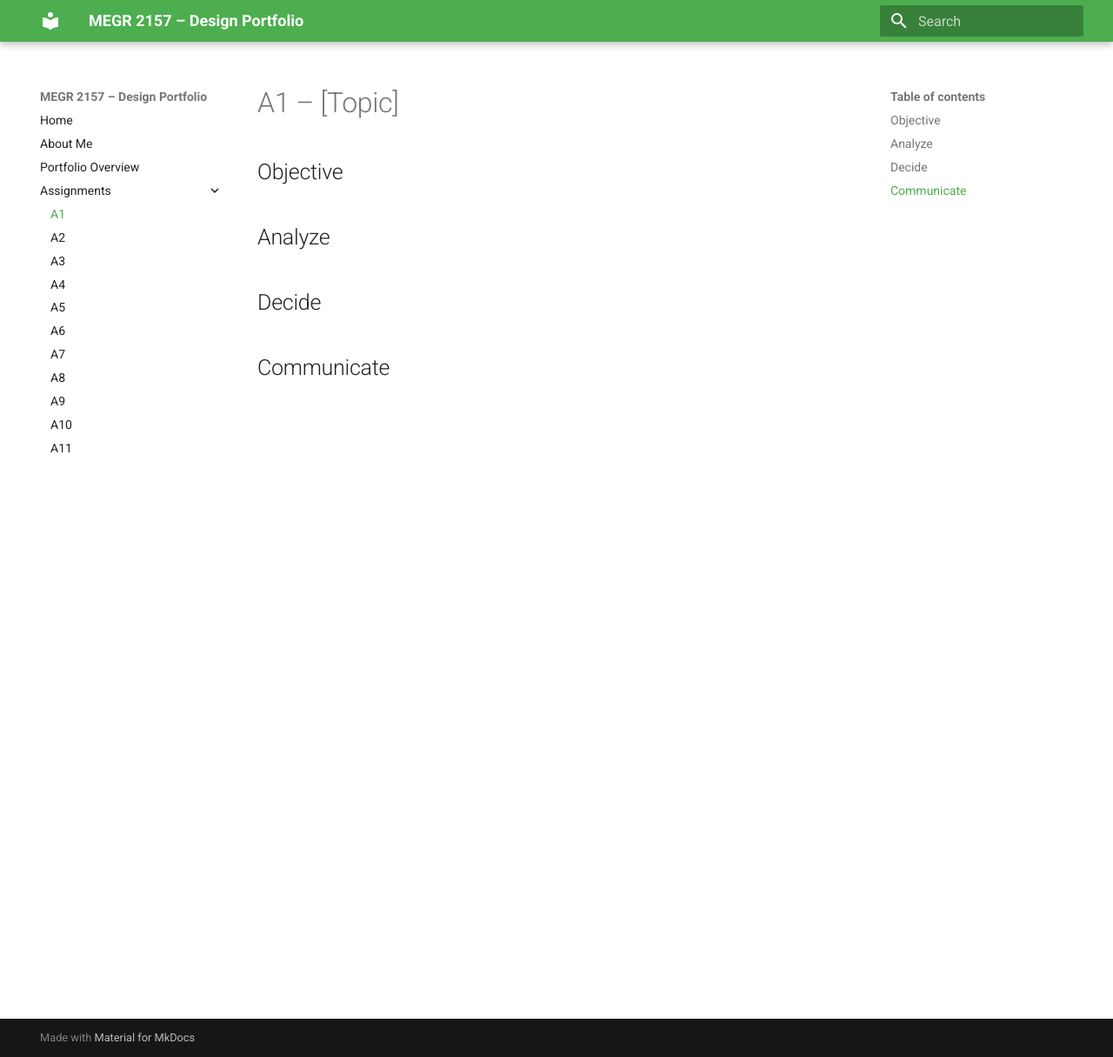
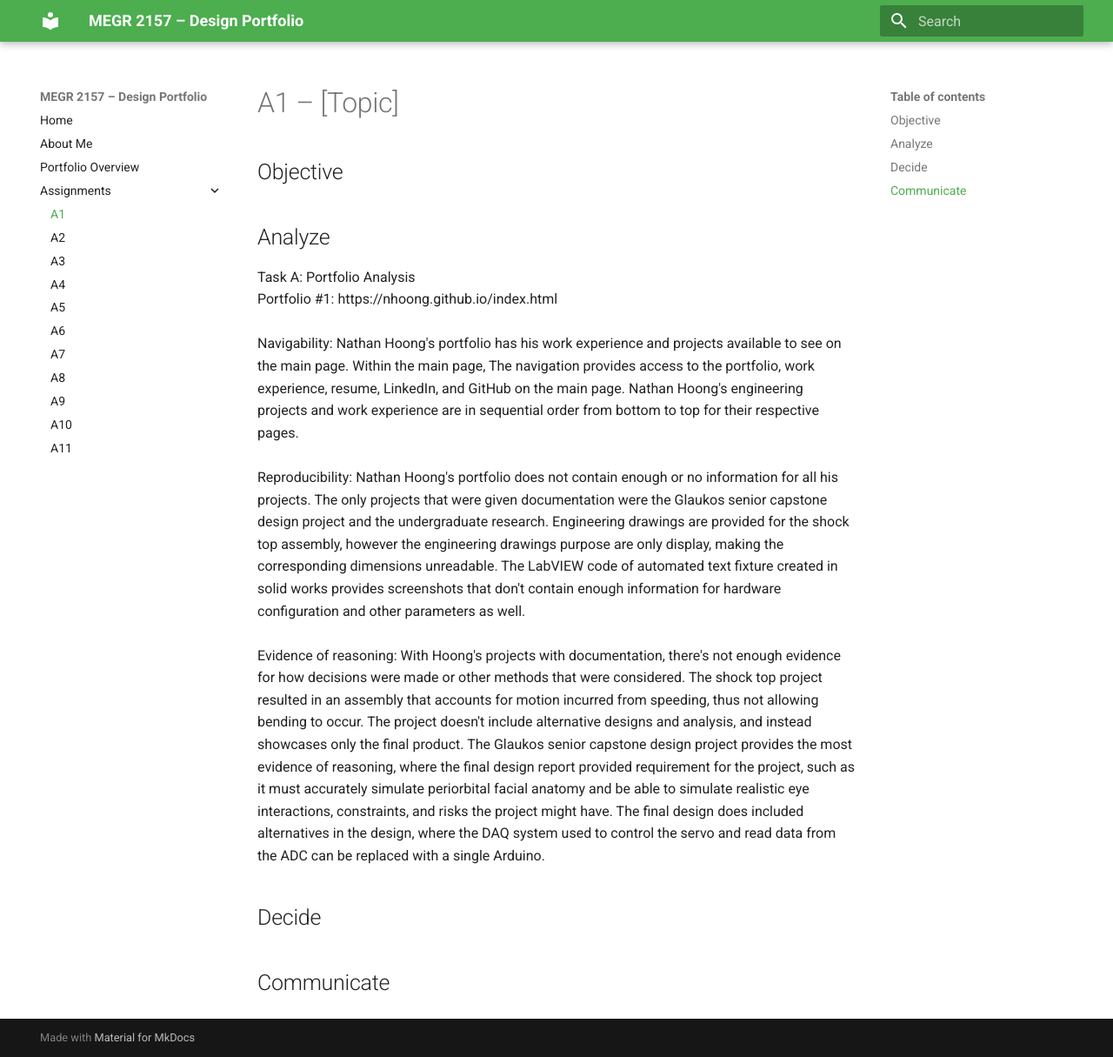
Before and after one commit to ajchiocca/megr2157-portfolio, an MkDocs documentation site: the page built from docs/assignments/A01/index.md, in a window 1280 px wide and 1215 px high. Shown: the whole window at 87% size. Built offline with MkDocs 1.6.1 and Material for MkDocs 9.7.7, drawn with Linux system fonts in a browser that asks for light colours.

Commit message:
Update index.md

```diff
--- a/docs/assignments/A01/index.md
+++ b/docs/assignments/A01/index.md
@@ -4,6 +4,18 @@
 
 
 ## Analyze
+Task A: Portfolio Analysis
+<br>
+Portfolio #1: https://nhoong.github.io/index.html
+<br>
+<br>
+Navigability: Nathan Hoong's portfolio has his work experience and projects available to see on the main page. Within the main page, The navigation provides access to the portfolio, work experience, resume, LinkedIn, and GitHub on the main page. Nathan Hoong's engineering projects and work experience are in sequential order from bottom to top for their respective pages.
+<br>
+<br>
+Reproducibility: Nathan Hoong's portfolio does not contain enough or no information for all his projects. The only projects that were given documentation were the Glaukos senior capstone design project and the undergraduate research. Engineering drawings are provided for the shock top assembly, however the engineering drawings purpose are only display, making the corresponding dimensions unreadable. The LabVIEW code of automated text fixture  created in solid works provides screenshots that don't contain enough information for hardware configuration and other parameters as well.
+<br>
+<br>
+Evidence of reasoning: With Hoong's projects with documentation, there's not enough evidence for how decisions were made or other methods that were considered. The shock top project resulted in an assembly that accounts for motion incurred from speeding, thus not allowing bending to occur. The project doesn't include alternative designs and analysis, and instead showcases only the final product. The Glaukos senior capstone design project provides the most evidence of reasoning, where the final design report provided requirement for the project, such as it must accurately simulate periorbital facial anatomy and  be able to simulate realistic eye interactions, constraints, and risks the project might have. The final design does included alternatives in the design, where the DAQ system used to control the servo and read data from the ADC can be replaced with a single Arduino.
 
 
 ## Decide
```
